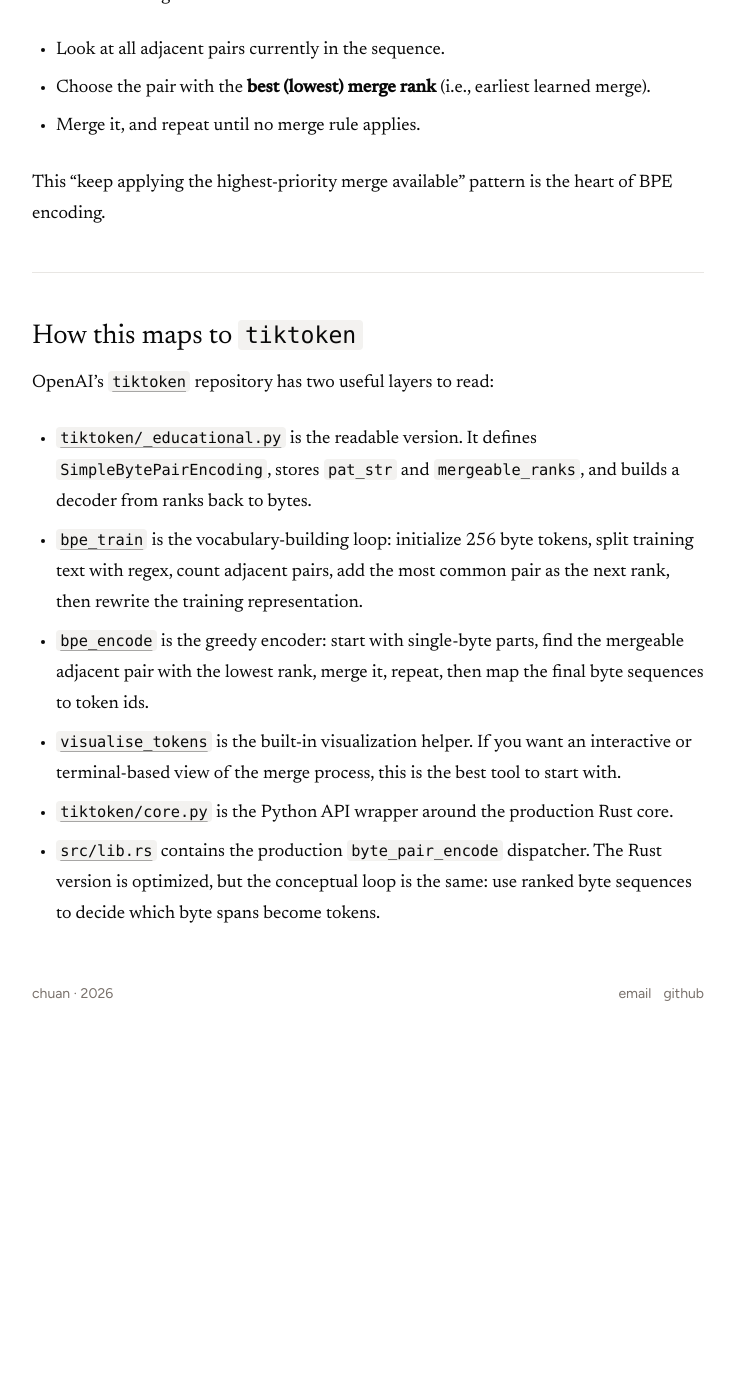
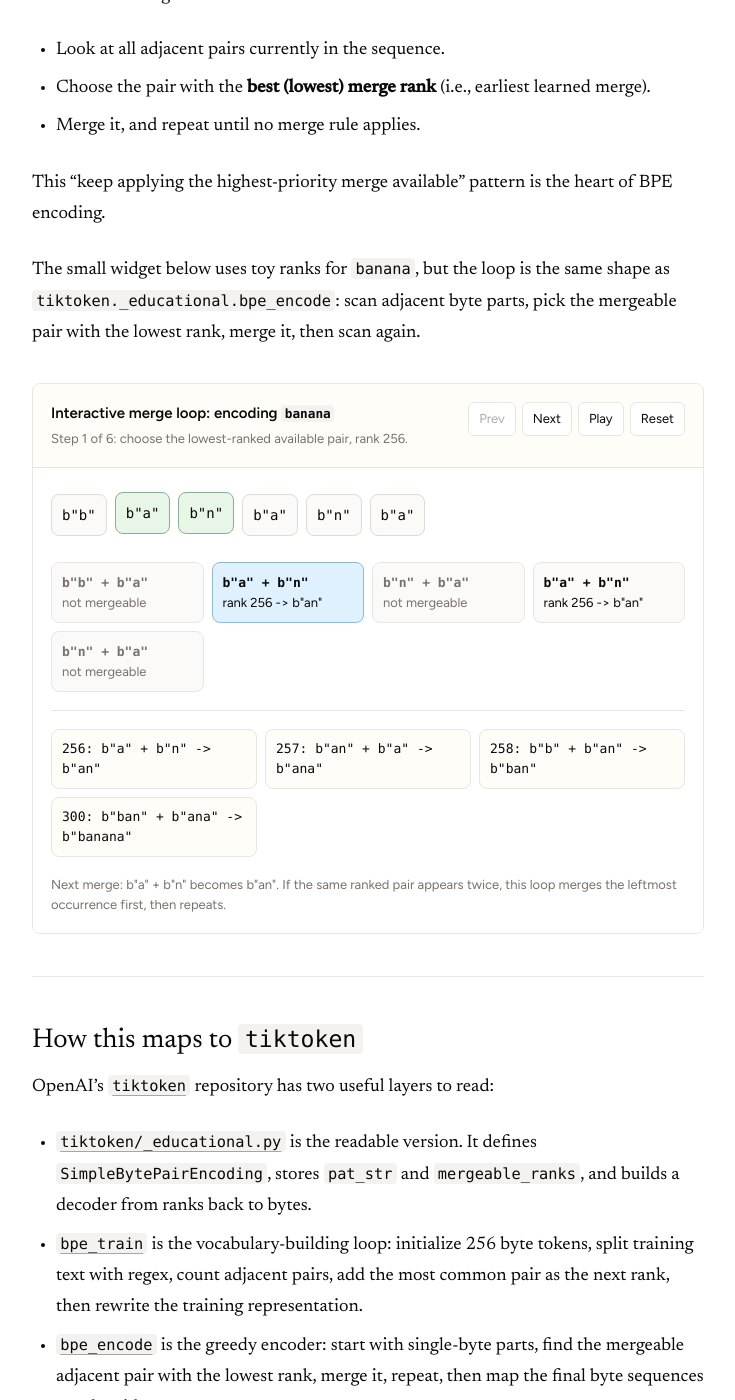
Before and after one commit to masterkeywikz/masterkeywikz.github.io, a Jekyll site: the page built from _posts/2026-08-18-implementing-byte-pair-encoding.md, in a window 1280 px wide and 1400 px high, scrolled down 6504 px. Shown: the whole window, without its empty margins (272-1007 px from the left). Built offline with Jekyll 4.4.1, drawn with Linux system fonts in a browser that asks for light colours; before the commit the page ends 7604 px from its top, so only the background shows below that.

Commit message:
Add interactive BPE merge loop

```diff
--- a/_layouts/post.html
+++ b/_layouts/post.html
@@ -274,6 +274,178 @@
         background: #fffdf7;
       }
 
+      .bpe-lab {
+        border: 1px solid var(--border);
+        border-radius: 8px;
+        margin: 34px 0;
+        overflow: hidden;
+      }
+
+      .bpe-lab * {
+        box-sizing: border-box;
+      }
+
+      .bpe-lab__header {
+        align-items: flex-start;
+        background: #fffdf7;
+        border-bottom: 1px solid var(--border);
+        display: flex;
+        gap: 16px;
+        justify-content: space-between;
+        padding: 18px;
+      }
+
+      .bpe-lab__title {
+        font-family: "Figtree", ui-sans-serif, system-ui, sans-serif;
+        font-size: 15px;
+        font-weight: 600;
+        line-height: 22px;
+        margin: 0 0 4px;
+      }
+
+      .bpe-lab__status,
+      .bpe-lab__note {
+        color: var(--muted);
+        font-family: "Figtree", ui-sans-serif, system-ui, sans-serif;
+        font-size: 13px;
+        line-height: 20px;
+        margin: 0;
+      }
+
+      .bpe-lab__controls {
+        display: flex;
+        flex: 0 0 auto;
+        gap: 6px;
+      }
+
+      .bpe-lab__controls button {
+        appearance: none;
+        background: #ffffff;
+        border: 1px solid var(--border);
+        border-radius: 6px;
+        color: var(--foreground);
+        cursor: pointer;
+        font-family: "Figtree", ui-sans-serif, system-ui, sans-serif;
+        font-size: 13px;
+        line-height: 18px;
+        min-height: 34px;
+        padding: 7px 10px;
+      }
+
+      .bpe-lab__controls button:hover {
+        border-color: #b9b4ad;
+      }
+
+      .bpe-lab__controls button:disabled {
+        color: #b0aaa2;
+        cursor: not-allowed;
+      }
+
+      .bpe-lab__body {
+        background: #ffffff;
+        display: grid;
+        gap: 18px;
+        padding: 18px;
+      }
+
+      .bpe-lab__tokens {
+        align-items: center;
+        display: flex;
+        flex-wrap: wrap;
+        gap: 8px;
+        min-height: 58px;
+      }
+
+      .bpe-token {
+        align-items: center;
+        background: #fbfaf8;
+        border: 1px solid var(--code-border);
+        border-radius: 8px;
+        display: inline-flex;
+        font-family: var(--mono);
+        font-size: 14px;
+        justify-content: center;
+        line-height: 20px;
+        min-height: 42px;
+        min-width: 42px;
+        padding: 8px 10px;
+        transition: background 160ms ease, border-color 160ms ease, transform 160ms ease;
+      }
+
+      .bpe-token.is-active {
+        background: #e8f6e8;
+        border-color: #8bae92;
+        transform: translateY(-2px);
+      }
+
+      .bpe-lab__pairs {
+        display: grid;
+        gap: 8px;
+        grid-template-columns: repeat(auto-fit, minmax(148px, 1fr));
+      }
+
+      .bpe-pair {
+        background: #fbfaf8;
+        border: 1px solid var(--border);
+        border-radius: 8px;
+        font-family: "Figtree", ui-sans-serif, system-ui, sans-serif;
+        font-size: 13px;
+        line-height: 19px;
+        padding: 10px;
+      }
+
+      .bpe-pair strong {
+        display: block;
+        font-family: var(--mono);
+        font-size: 13px;
+        font-weight: 600;
+        line-height: 20px;
+      }
+
+      .bpe-pair.is-chosen {
+        background: #dff1ff;
+        border-color: #92b8ce;
+      }
+
+      .bpe-pair.is-unranked {
+        color: var(--muted);
+      }
+
+      .bpe-lab__rank-list {
+        border-top: 1px solid var(--border);
+        display: grid;
+        gap: 8px;
+        grid-template-columns: repeat(auto-fit, minmax(154px, 1fr));
+        margin: 0;
+        padding: 18px 0 0;
+      }
+
+      .bpe-rank {
+        background: #fffdf7;
+        border: 1px solid var(--border);
+        border-radius: 8px;
+        font-family: var(--mono);
+        font-size: 13px;
+        line-height: 20px;
+        padding: 9px 10px;
+      }
+
+      .bpe-rank.is-used {
+        background: #e8f6e8;
+        border-color: #8bae92;
+      }
+
+      @media (max-width: 680px) {
+        .bpe-lab__header {
+          flex-direction: column;
+        }
+
+        .bpe-lab__controls {
+          flex-wrap: wrap;
+          width: 100%;
+        }
+      }
+
       footer {
         color: var(--muted);
         display: flex;
--- a/_posts/2026-08-18-implementing-byte-pair-encoding.md
+++ b/_posts/2026-08-18-implementing-byte-pair-encoding.md
@@ -180,6 +180,30 @@ What this is doing:
 
 This “keep applying the highest-priority merge available” pattern is the heart of BPE encoding.
 
+The small widget below uses toy ranks for `banana`, but the loop is the same shape as `tiktoken._educational.bpe_encode`: scan adjacent byte parts, pick the mergeable pair with the lowest rank, merge it, then scan again.
+
+<section class="bpe-lab" data-bpe-lab aria-label="Interactive BPE merge loop">
+  <div class="bpe-lab__header">
+    <div>
+      <p class="bpe-lab__title">Interactive merge loop: encoding <code>banana</code></p>
+      <p class="bpe-lab__status" data-bpe-status>Loading merge steps…</p>
+    </div>
+    <div class="bpe-lab__controls">
+      <button type="button" data-bpe-action="prev">Prev</button>
+      <button type="button" data-bpe-action="next">Next</button>
+      <button type="button" data-bpe-action="play">Play</button>
+      <button type="button" data-bpe-action="reset">Reset</button>
+    </div>
+  </div>
+  <div class="bpe-lab__body">
+    <div class="bpe-lab__tokens" data-bpe-tokens aria-live="polite"></div>
+    <div class="bpe-lab__pairs" data-bpe-pairs></div>
+    <div class="bpe-lab__rank-list" data-bpe-ranks></div>
+    <p class="bpe-lab__note" data-bpe-note></p>
+  </div>
+</section>
+<script src="/assets/js/bpe-merge-lab.js" defer></script>
+
 ---
 
 ## How this maps to `tiktoken`
--- /dev/null
+++ b/assets/js/bpe-merge-lab.js
@@ -0,0 +1,205 @@
+(function () {
+  const rankRules = [
+    { left: "a", right: "n", merged: "an", rank: 256 },
+    { left: "an", right: "a", merged: "ana", rank: 257 },
+    { left: "b", right: "an", merged: "ban", rank: 258 },
+    { left: "ban", right: "ana", merged: "banana", rank: 300 },
+  ];
+
+  const rankMap = new Map(
+    rankRules.map((rule) => [`${rule.left}\u0000${rule.right}`, rule])
+  );
+
+  const initialParts = ["b", "a", "n", "a", "n", "a"];
+
+  function pairKey(left, right) {
+    return `${left}\u0000${right}`;
+  }
+
+  function formatPart(part) {
+    return part === " " ? "space" : part;
+  }
+
+  function pairLabel(left, right) {
+    return `b"${formatPart(left)}" + b"${formatPart(right)}"`;
+  }
+
+  function buildSteps() {
+    const steps = [];
+    let parts = initialParts.slice();
+    const usedRanks = new Set();
+
+    while (true) {
+      let chosen = null;
+      const pairs = [];
+
+      for (let i = 0; i < parts.length - 1; i += 1) {
+        const left = parts[i];
+        const right = parts[i + 1];
+        const rule = rankMap.get(pairKey(left, right));
+        const pair = {
+          index: i,
+          left,
+          right,
+          rank: rule ? rule.rank : null,
+          merged: rule ? rule.merged : null,
+        };
+        pairs.push(pair);
+
+        if (rule && (!chosen || rule.rank < chosen.rank)) {
+          chosen = pair;
+        }
+      }
+
+      steps.push({
+        parts: parts.slice(),
+        pairs,
+        chosen,
+        usedRanks: new Set(usedRanks),
+      });
+
+      if (!chosen) break;
+
+      usedRanks.add(chosen.rank);
+      parts = [
+        ...parts.slice(0, chosen.index),
+        chosen.merged,
+        ...parts.slice(chosen.index + 2),
+      ];
+    }
+
+    return steps;
+  }
+
+  function node(name, className, text) {
+    const element = document.createElement(name);
+    if (className) element.className = className;
+    if (text != null) element.textContent = text;
+    return element;
+  }
+
+  function renderLab(root) {
+    const steps = buildSteps();
+    let stepIndex = 0;
+    let timer = null;
+
+    const status = root.querySelector("[data-bpe-status]");
+    const tokenRow = root.querySelector("[data-bpe-tokens]");
+    const pairRow = root.querySelector("[data-bpe-pairs]");
+    const rankList = root.querySelector("[data-bpe-ranks]");
+    const note = root.querySelector("[data-bpe-note]");
+    const buttons = {
+      prev: root.querySelector('[data-bpe-action="prev"]'),
+      next: root.querySelector('[data-bpe-action="next"]'),
+      play: root.querySelector('[data-bpe-action="play"]'),
+      reset: root.querySelector('[data-bpe-action="reset"]'),
+    };
+
+    function stop() {
+      if (timer) {
+        window.clearInterval(timer);
+        timer = null;
+      }
+      buttons.play.textContent = "Play";
+    }
+
+    function currentStep() {
+      return steps[stepIndex];
+    }
+
+    function render() {
+      const step = currentStep();
+      const chosen = step.chosen;
+
+      tokenRow.replaceChildren();
+      step.parts.forEach((part, index) => {
+        const token = node("span", "bpe-token", `b"${formatPart(part)}"`);
+        if (chosen && (index === chosen.index || index === chosen.index + 1)) {
+          token.classList.add("is-active");
+        }
+        tokenRow.appendChild(token);
+      });
+
+      pairRow.replaceChildren();
+      if (step.pairs.length === 0) {
+        pairRow.appendChild(node("div", "bpe-pair is-unranked", "No adjacent pairs remain."));
+      } else {
+        step.pairs.forEach((pair) => {
+          const item = node("div", "bpe-pair");
+          const label = node("strong", "", pairLabel(pair.left, pair.right));
+          const detail = pair.rank == null
+            ? "not mergeable"
+            : `rank ${pair.rank} -> b"${pair.merged}"`;
+          item.append(label, document.createTextNode(detail));
+          if (chosen && pair.index === chosen.index) item.classList.add("is-chosen");
+          if (pair.rank == null) item.classList.add("is-unranked");
+          pairRow.appendChild(item);
+        });
+      }
+
+      rankList.replaceChildren();
+      rankRules.forEach((rule) => {
+        const item = node(
+          "div",
+          "bpe-rank",
+          `${rule.rank}: b"${rule.left}" + b"${rule.right}" -> b"${rule.merged}"`
+        );
+        if (step.usedRanks.has(rule.rank)) item.classList.add("is-used");
+        rankList.appendChild(item);
+      });
+
+      if (chosen) {
+        status.textContent = `Step ${stepIndex + 1} of ${steps.length}: choose the lowest-ranked available pair, rank ${chosen.rank}.`;
+        note.textContent = `Next merge: ${pairLabel(chosen.left, chosen.right)} becomes b"${chosen.merged}". If the same ranked pair appears twice, this loop merges the leftmost occurrence first, then repeats.`;
+      } else {
+        status.textContent = `Step ${stepIndex + 1} of ${steps.length}: no ranked adjacent pair remains. Encoding is done.`;
+        note.textContent = `Final token bytes: ${step.parts.map((part) => `b"${formatPart(part)}"`).join(", ")}.`;
+        stop();
+      }
+
+      buttons.prev.disabled = stepIndex === 0;
+      buttons.next.disabled = stepIndex === steps.length - 1;
+    }
+
+    buttons.prev.addEventListener("click", () => {
+      stop();
+      stepIndex = Math.max(0, stepIndex - 1);
+      render();
+    });
+
+    buttons.next.addEventListener("click", () => {
+      stop();
+      stepIndex = Math.min(steps.length - 1, stepIndex + 1);
+      render();
+    });
+
+    buttons.reset.addEventListener("click", () => {
+      stop();
+      stepIndex = 0;
+      render();
+    });
+
+    buttons.play.addEventListener("click", () => {
+      if (timer) {
+        stop();
+        return;
+      }
+      if (stepIndex === steps.length - 1) stepIndex = 0;
+      buttons.play.textContent = "Pause";
+      render();
+      timer = window.setInterval(() => {
+        if (stepIndex >= steps.length - 1) {
+          stop();
+          render();
+          return;
+        }
+        stepIndex += 1;
+        render();
+      }, 1150);
+    });
+
+    render();
+  }
+
+  document.querySelectorAll("[data-bpe-lab]").forEach(renderLab);
+})();
```
